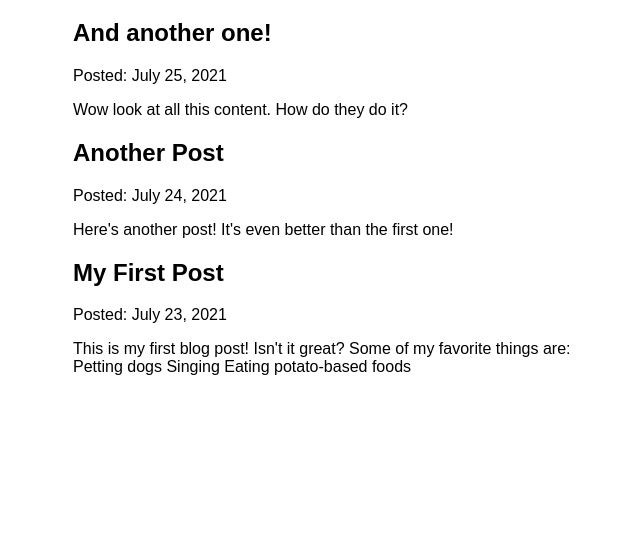
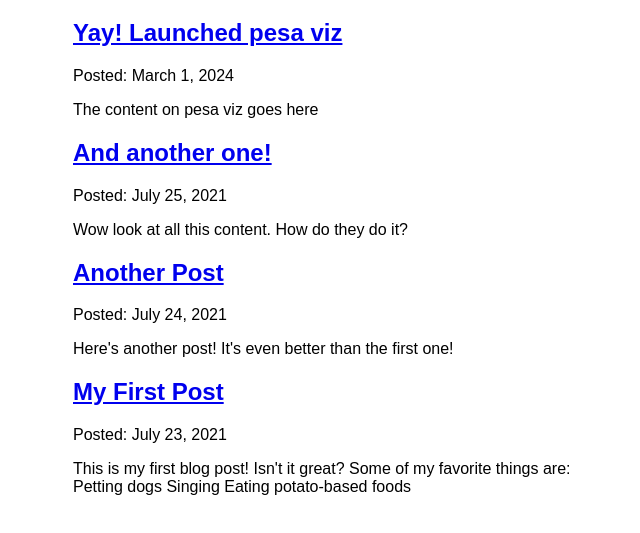
Before and after one commit to bryan-mwas/my-first-gatsby-site, a Gatsby site: page /blog in a window 1280 px wide. Shown: the part 157-690 px from the top of the page, without its empty margins (317-957 px from the left). Built offline with nearby package versions, Linux system fonts and the light colour scheme; Gatsby itself is replaced by a stand-in of ours.

Commit message:
Finished Gatsby Tutorial Part 6

```diff
--- /dev/null
+++ b/blog/pesa-viz.mdx
@@ -0,0 +1,7 @@
+---
+title: "Yay! Launched pesa viz"
+date: "2024-03-01"
+slug: "pesa-viz"
+---
+
+The content on pesa viz goes here
--- a/src/pages/blog.js
+++ b/src/pages/blog/index.js
@@ -1,14 +1,18 @@
 import React from "react";
-import Layout from "../components/layout";
-import Seo from "../components/seo";
-import { graphql } from "gatsby";
+import Layout from "../../components/layout";
+import Seo from "../../components/seo";
+import { Link, graphql } from "gatsby";
 
 const BlogPage = ({ data }) => {
   return (
     <Layout pageTitle={"My Blog Posts"}>
       {data.allMdx.nodes.map((node) => (
         <article key={node.id}>
-          <h2>{node.frontmatter.title}</h2>
+          <h2>
+            <Link to={`/blog/${node.frontmatter.slug}`}>
+              {node.frontmatter.title}
+            </Link>
+          </h2>
           <p>Posted: {node.frontmatter.date}</p>
           <p>{node.excerpt}</p>
         </article>
@@ -24,6 +28,7 @@ export const query = graphql`
         frontmatter {
           date(formatString: "MMMM D, YYYY")
           title
+          slug
         }
         id
         excerpt
```
Also changed, not shown: src/pages/blog/{mdx.frontmatter__slug}.js (added, +28 -0 lines).
